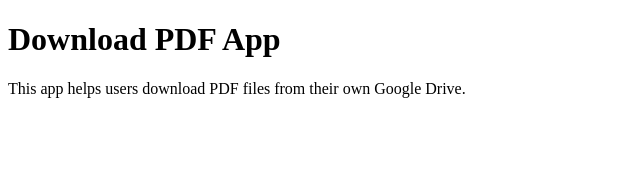
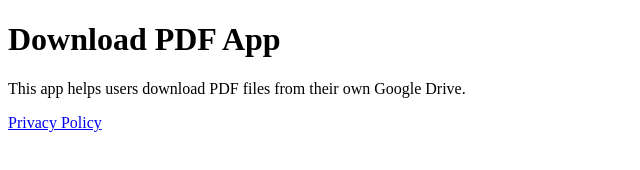
Before and after one commit to hongnguyen1429-svg/download-pdf-app, a plain HTML site: page index.html in a window 1280 px wide. Shown: the whole page, without its empty margins (0-640 px from the left). Drawn offline with Linux system fonts and the light colour scheme.

Commit message:
Update index.html

```diff
--- a/index.html
+++ b/index.html
@@ -4,5 +4,6 @@
 <body>
 <h1>Download PDF App</h1>
 <p>This app helps users download PDF files from their own Google Drive.</p>
+<p><a href="/download-pdf-app/privacy-policy">Privacy Policy</a></p>
 </body>
 </html>
```
